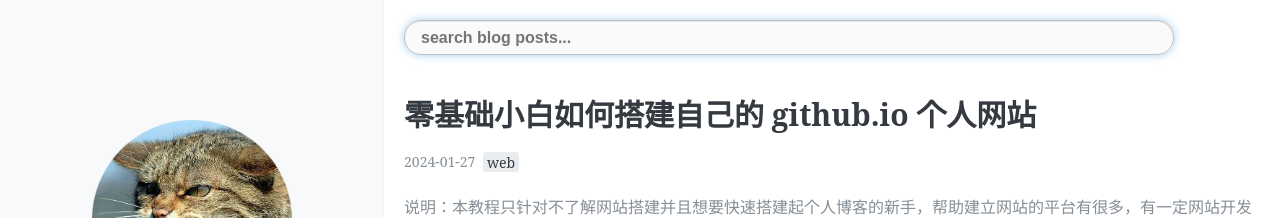
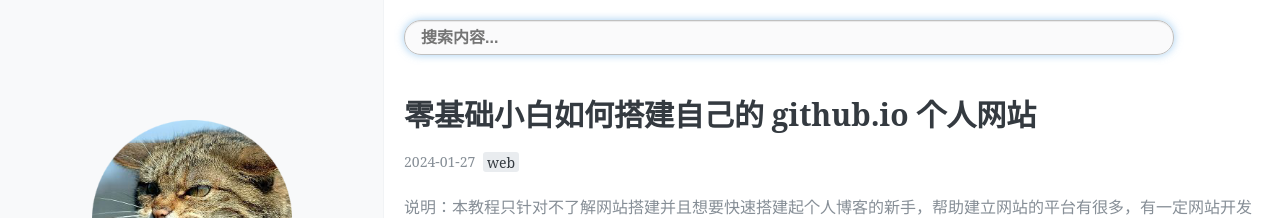
Before and after one commit to TheMuo/TheMuo.github.io, a Jekyll site: the page built from index.html, in a window 1280 px wide. Shown: the top 218 px of the page. Built offline with Jekyll 4.4.1, drawn with Linux system fonts in a browser that asks for light colours; the list of posts is cut into pages by our own code; comment, search, counter and statistics services are not loaded.

Commit message:
更新 index.html

```diff
--- a/index.html
+++ b/index.html
@@ -1,8 +1,9 @@
 ---
 layout: default
 ---
+<!--搜索栏-->
 <div class="search-container">
-  <input type="text" id="search-input" placeholder="search blog posts..." style="width: 90%;
+  <input type="text" id="search-input" placeholder="搜索内容..." style="width: 90%;
     height: 35px;
     color: #333;
     background-color: rgba(227,231,236,.2);
```
Also changed, not shown: other parts of index.html (+1 -1 lines).
